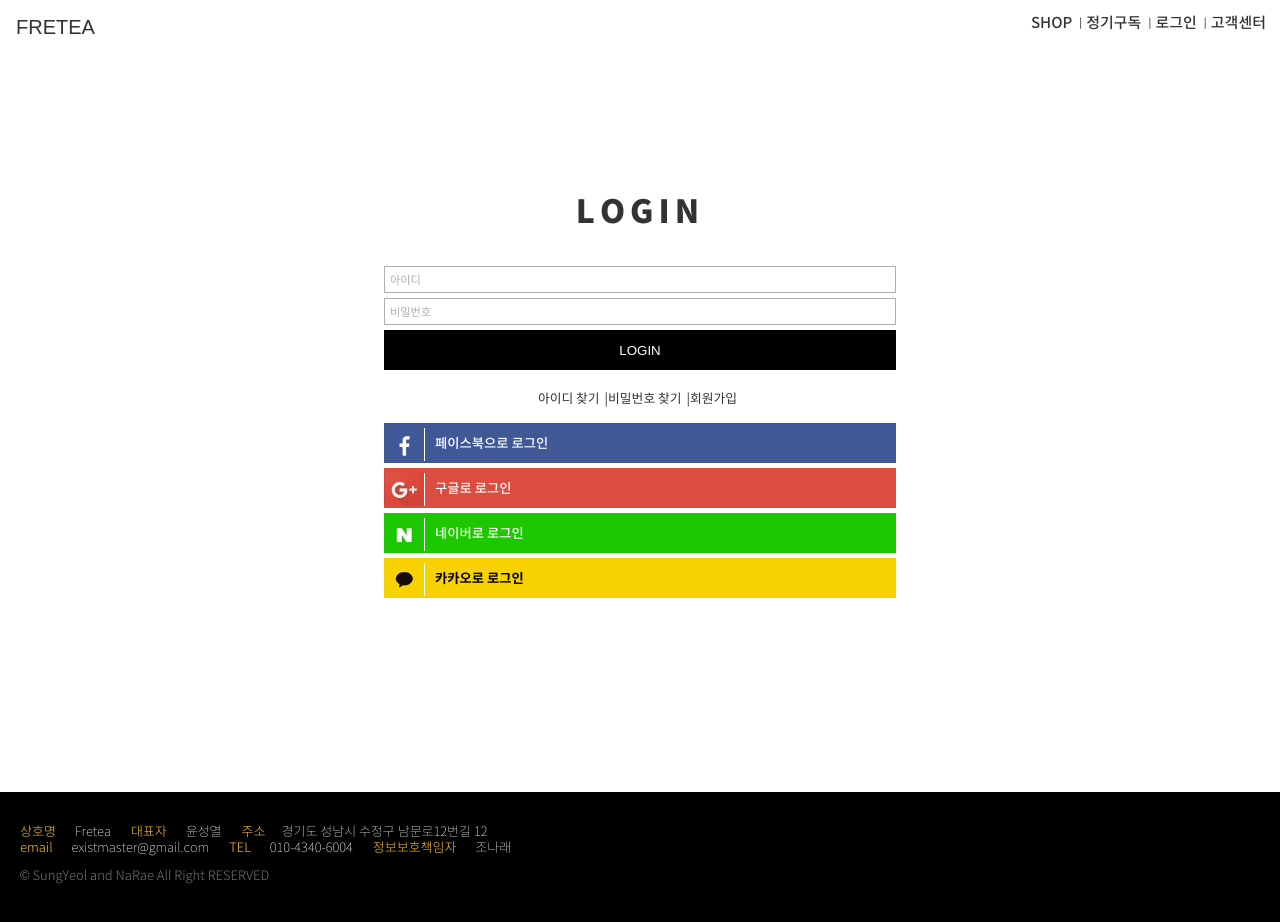
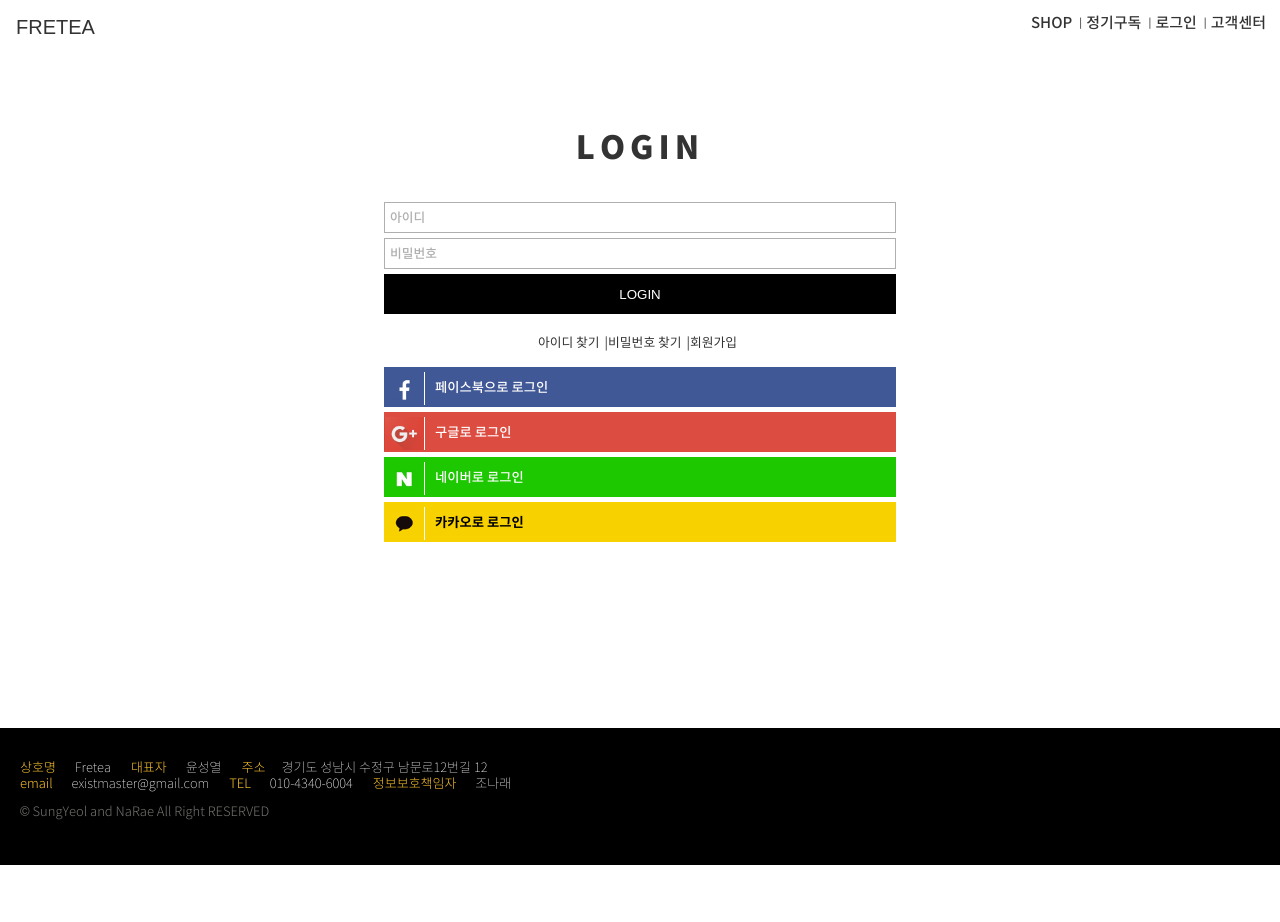
Before and after one commit to jo-narae/fretea, a Vue app: page /login in a window 1280 px wide. Shown: the top 922 px of the page. After the commit the page ends 865 px from the top, so only its background shows below. Built offline with nearby package versions, Linux system fonts and the light colour scheme; a web font is replaced by a local one.

Commit message:
탑 영역 수정 및 입력창 수정

```diff
--- a/src/assets/style/common/_form.scss
+++ b/src/assets/style/common/_form.scss
@@ -5,30 +5,33 @@ input {
     -moz-appearance: none;
     appearance: none;
     border: 1px solid #afafaf;
+    @extend .medium;
+    font-size: 1rem;
+    color: $font_base_color;
 }
 
 ::-webkit-input-placeholder { /* 크롬 4–56 */
     color: #afafaf;
-    font-size: 0.7rem;
+    font-size: 0.8rem;
 }
 :-moz-placeholder { /* 파이어폭스 4–18 */
    color: #afafaf;
    opacity:  1;
-   font-size: 0.7rem;
+   font-size: 0.8rem;
 }
 ::-moz-placeholder { /* 파이어폭스 19–50 */
    color: #afafaf;
    opacity:  1;
-   font-size: 0.7rem;
+   font-size: 0.8rem;
 }
 :-ms-input-placeholder { /* 인터넷 익스플로러 10+ */
    color:  #afafaf;
-   font-size: 0.7rem;
+   font-size: 0.8rem;
 }
 ::placeholder { /* 파이어폭스 51+, 크롬 57+ */
    color: #afafaf;
    opacity:  1;
-   font-size: 0.7rem;
+   font-size: 0.8rem;
 }
 
 select {
--- a/src/assets/style/common/_mobile.scss
+++ b/src/assets/style/common/_mobile.scss
@@ -94,26 +94,26 @@ iPad 3
 	}
 }
 /* Desktops and laptops ----------- */
-@media only screen  and (min-width : 1224px) {
+@media only screen and (min-width : 1224px) {
 	div[role="about"] {
 		.about-image {
 			height: 50rem !important;
 		}
 	}
 	.content-top {
-		margin-top: 15% !important;
+		margin-top: 10% !important;
 	}
 }
 
 /* Large screens ----------- */
-@media only screen  and (min-width : 1824px) {
+@media only screen and (min-width : 1824px) {
 	div[role="about"] {
 		.about-image {
 			height: 30rem !important;
 		}
 	}
 	.content-top {
-		margin-top: 15% !important;
+		margin-top: 10% !important;
 	}
 }
 
```
